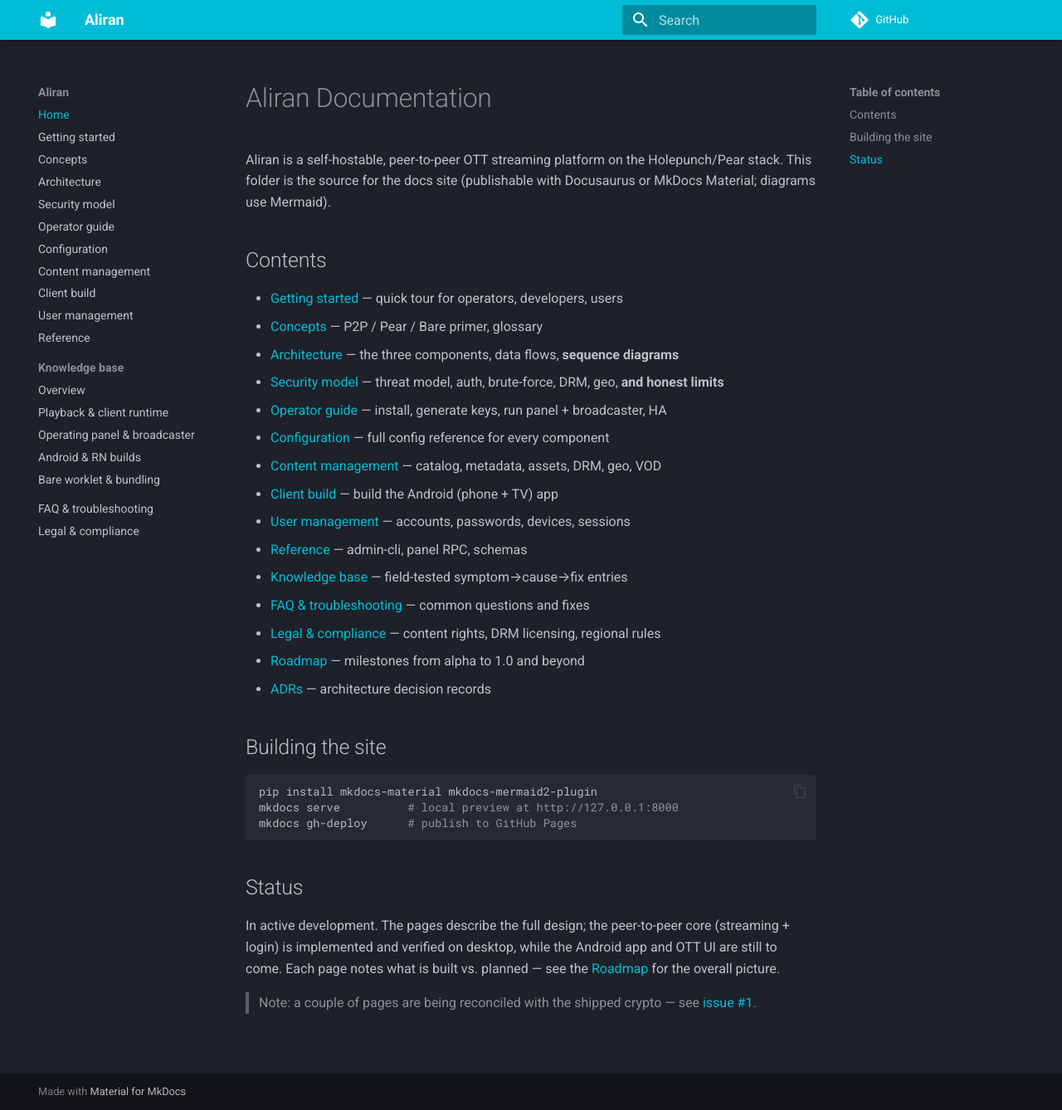
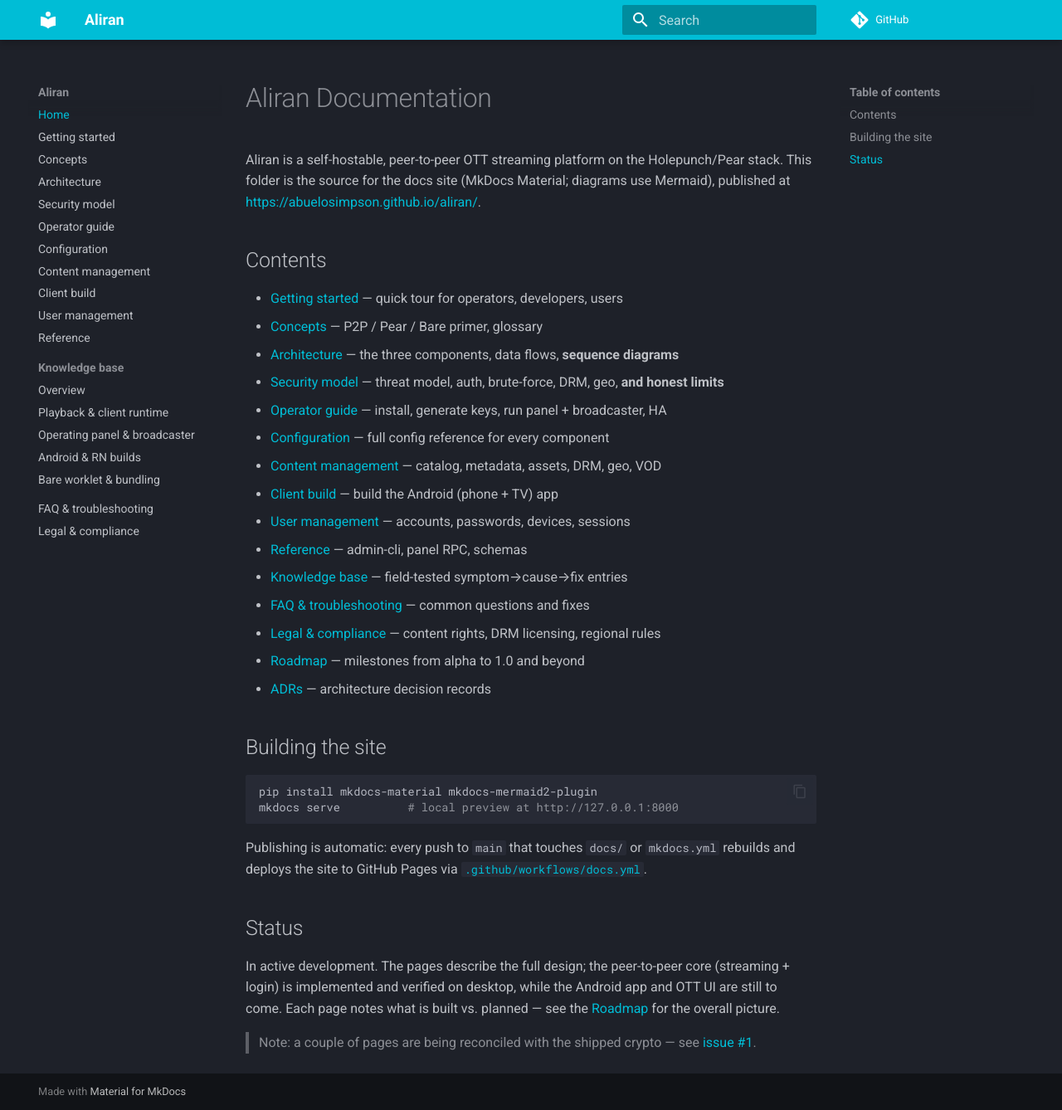
Before and after one commit to AbueloSimpson/aliran, an MkDocs documentation site: the page built from docs/README.md, in a window 1280 px wide and 1338 px high. Shown: the whole window at 83% size. Built offline with MkDocs 1.6.1 and Material for MkDocs 9.7.7, drawn with Linux system fonts in a browser that asks for light colours; comment, search, counter and statistics services are not loaded.

Commit message:
ci(docs): GitHub Pages deploy workflow for the MkDocs site (S3)
- .github/workflows/docs.yml: mkdocs build --strict + actions/deploy-pages
  on every docs/mkdocs.yml push to main (Pages source = GitHub Actions)
- fix links that were dead on the published site: out-of-tree ../ROADMAP.md,
  ../CONTRIBUTING.md, ../LICENSE -> absolute GitHub URLs; adr/ dir link ->
  the ADR page itself
- mkdocs.yml: set site_url; root README + docs/README link the published site
- gitignore the local mkdocs build output (/site/)

````diff
--- a/docs/README.md
+++ b/docs/README.md
@@ -1,8 +1,8 @@
 # Aliran Documentation
 
 Aliran is a self-hostable, peer-to-peer OTT streaming platform on the Holepunch/Pear
-stack. This folder is the source for the docs site (publishable with Docusaurus or
-MkDocs Material; diagrams use Mermaid).
+stack. This folder is the source for the docs site (MkDocs Material; diagrams use
+Mermaid), published at <https://abuelosimpson.github.io/aliran/>.
 
 ## Contents
 
@@ -19,23 +19,26 @@
 - [Knowledge base](kb/index.md) — field-tested symptom→cause→fix entries
 - [FAQ & troubleshooting](faq.md) — common questions and fixes
 - [Legal & compliance](legal-compliance.md) — content rights, DRM licensing, regional rules
-- [Roadmap](../ROADMAP.md) — milestones from alpha to 1.0 and beyond
-- [ADRs](adr/) — architecture decision records
+- [Roadmap](https://github.com/AbueloSimpson/aliran/blob/main/ROADMAP.md) — milestones from alpha to 1.0 and beyond
+- [ADRs](adr/0001-record-architecture-decisions.md) — architecture decision records
 
 ## Building the site
 
 ```bash
 pip install mkdocs-material mkdocs-mermaid2-plugin
 mkdocs serve          # local preview at http://127.0.0.1:8000
-mkdocs gh-deploy      # publish to GitHub Pages
 ```
+
+Publishing is automatic: every push to `main` that touches `docs/` or `mkdocs.yml`
+rebuilds and deploys the site to GitHub Pages via
+[`.github/workflows/docs.yml`](https://github.com/AbueloSimpson/aliran/blob/main/.github/workflows/docs.yml).
 
 ## Status
 
 In active development. The pages describe the full design; the peer-to-peer core
 (streaming + login) is implemented and verified on desktop, while the Android app and
 OTT UI are still to come. Each page notes what is built vs. planned — see the
-[Roadmap](../ROADMAP.md) for the overall picture.
+[Roadmap](https://github.com/AbueloSimpson/aliran/blob/main/ROADMAP.md) for the overall picture.
 
 > Note: a couple of pages are being reconciled with the shipped crypto — see
 > [issue #1](https://github.com/AbueloSimpson/aliran/issues/1).
--- a/mkdocs.yml
+++ b/mkdocs.yml
@@ -1,7 +1,8 @@
 # MkDocs Material configuration for the Aliran documentation site.
-# Build:  pip install mkdocs-material mkdocs-mermaid2-plugin && mkdocs serve
-# Publish: mkdocs gh-deploy   (GitHub Pages)
+# Build:   pip install mkdocs-material mkdocs-mermaid2-plugin && mkdocs serve
+# Publish: automatic — .github/workflows/docs.yml deploys to GitHub Pages on push to main
 site_name: Aliran
+site_url: https://abuelosimpson.github.io/aliran/
 site_description: Self-hostable peer-to-peer OTT streaming on the Holepunch/Pear stack
 repo_url: https://github.com/AbueloSimpson/aliran
 docs_dir: docs
````
Also changed, not shown: README.md (+2 -1 lines), docs/getting-started.md (+2 -2 lines), docs/legal-compliance.md (+1 -1 lines), 2 other files.
